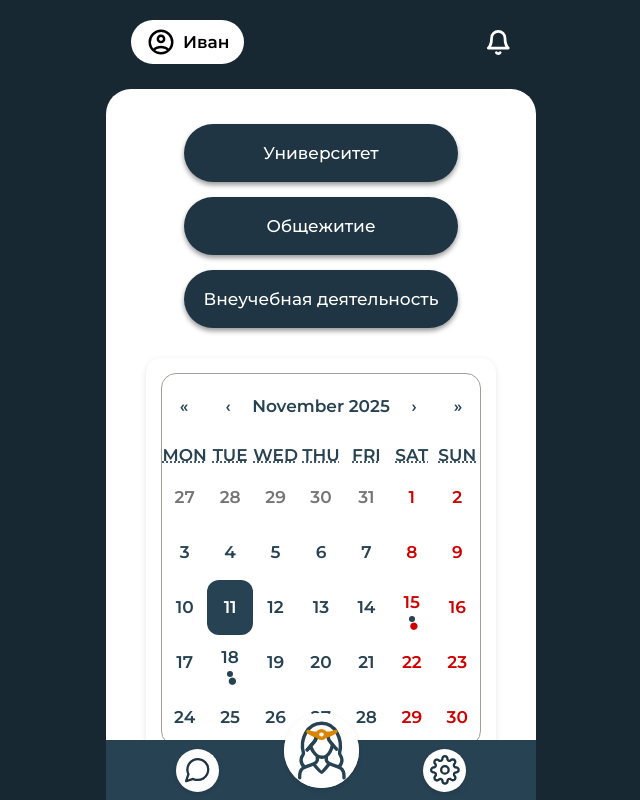
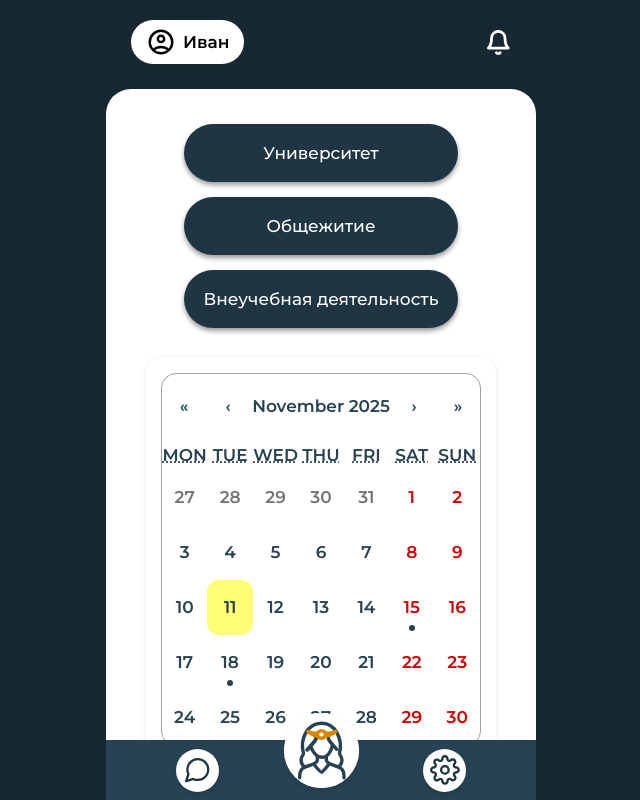
Before and after one commit to aver1ch/max-stud-bot, a React (Vite) app in the folder frontend/: page /mainpage in a window 1280 px wide. Shown: the top 800 px of the page, without its empty margins (319-959 px from the left). Built offline with nearby package versions, Linux system fonts and the light colour scheme.

Commit message:
tochki fix

```diff
--- a/frontend/src/pages/MainPage/MainPage.css
+++ b/frontend/src/pages/MainPage/MainPage.css
@@ -100,12 +100,19 @@
   color: #c0392b;
 }
 
+.react-calendar__tile {
+  position: relative; /* важно для абсолютной точки */
+}
+
 .booking-dot {
   width: 6px;
   height: 6px;
   background: #274253;
   border-radius: 50%;
-  margin: 3px auto 0;
+  position: absolute;
+  bottom: 4px; /* чуть ниже числа */
+  left: 50%;
+  transform: translateX(-50%);
 }
 
 .react-calendar__tile:enabled:focus {
--- a/frontend/src/pages/MainPage/MainPage.jsx
+++ b/frontend/src/pages/MainPage/MainPage.jsx
@@ -59,15 +59,10 @@ function MainPage() {
                 setValue(date);
                 handleDateClick(date);
               }}
-              value={value}
               tileContent={({ date }) => {
                 const formatted = date.toISOString().split("T")[0];
                 const booking = bookings.find((b) => b.date === formatted);
-                return booking ? (
-                  <p className="booking-dot" title={booking.type}>
-                    ●
-                  </p>
-                ) : null;
+                return booking ? <span className="booking-dot" /> : null;
               }}
             />
           </div>
```
